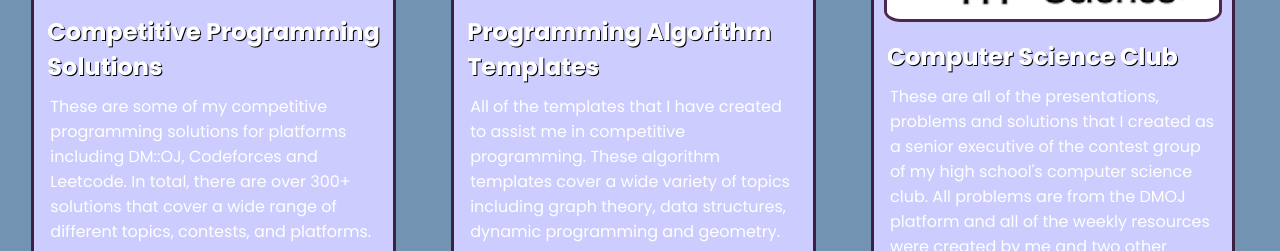
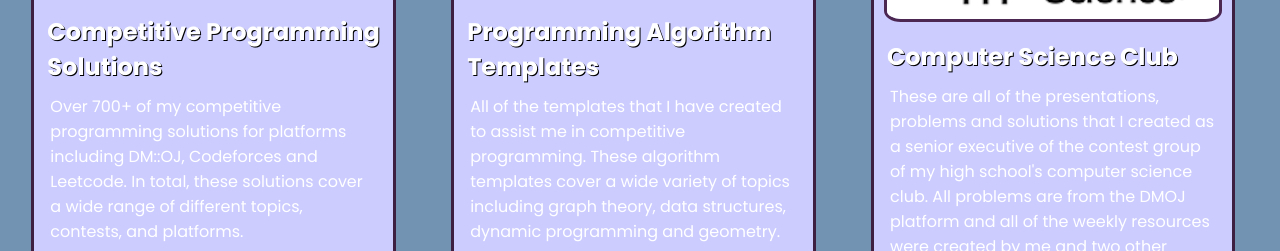
Before and after one commit to braydonwang/braydonwang.github.io, a plain HTML site: page index.html in a window 1280 px wide. Shown: the part 4248-4499 px from the top of the page. Drawn offline with Linux system fonts and the light colour scheme.

Commit message:
Changed number of solutions

```diff
--- a/index.html
+++ b/index.html
@@ -183,7 +183,7 @@
         <div class="content">
           <img class="img" src="platforms.png" alt="" style="width:100%">
           <h2>Competitive Programming Solutions</h2>
-          <p>These are some of my competitive programming solutions for platforms including DM::OJ, Codeforces and Leetcode. In total, there are over 300+ solutions that cover a wide range of different topics, contests, and platforms. </p>
+          <p>Over 700+ of my competitive programming solutions for platforms including DM::OJ, Codeforces and Leetcode. In total, these solutions cover a wide range of different topics, contests, and platforms. </p>
           <a href="https://github.com/braydonwang/Competitive-Programming-Solutions" class="button" target="_blank">GitHub Repo</a>
         </div>
       </div>
```
Also changed, not shown: 1 other file.
